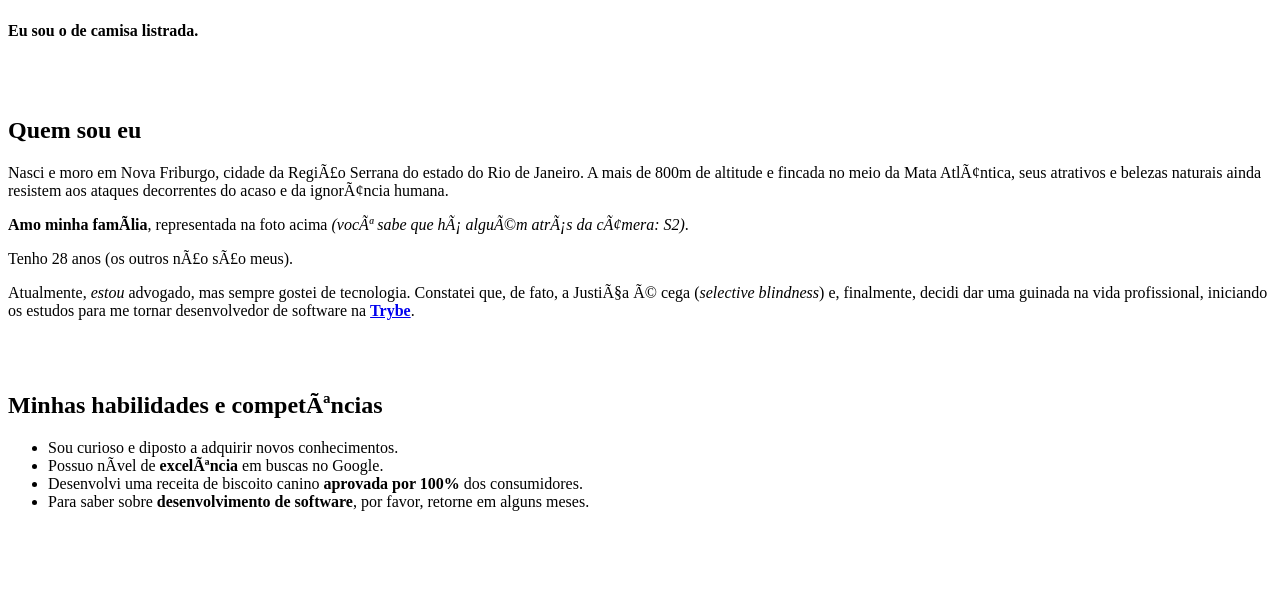
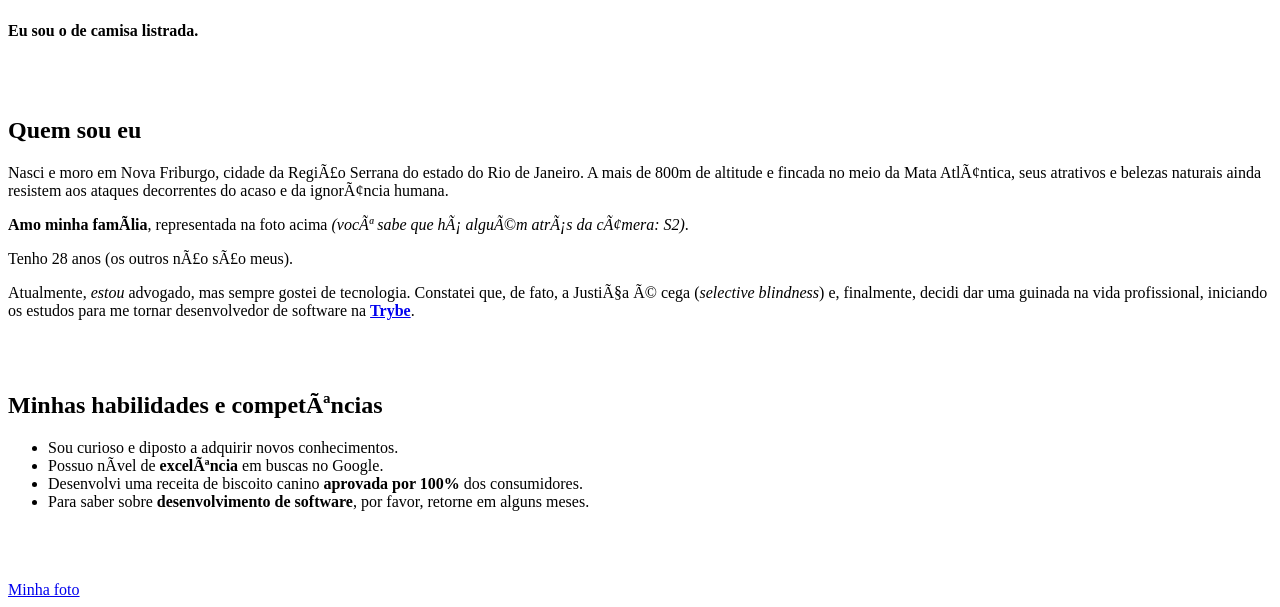
Before and after one commit to devtrybe/devtrybe.github.io, a plain HTML site: page index.html in a window 1280 px wide. Shown: the part 401-1008 px from the top of the page. Before the commit the page ends 928 px from the top, so only its background shows below. Drawn offline with Linux system fonts and the light colour scheme.

Commit message:
C06 - add an internal link to the photo

```diff
--- a/index.html
+++ b/index.html
@@ -29,5 +29,9 @@
             <li>Desenvolvi uma receita de biscoito canino <strong>aprovada por 100%</strong> dos consumidores.</li>
             <li>Para saber sobre <strong>desenvolvimento de software</strong>, por favor, retorne em alguns meses.</li>
         </ul>
+        <br>
+        <br>
+        <br>
+        <a href="#minha-foto">Minha foto</a>
     </body>
 </html>
```
